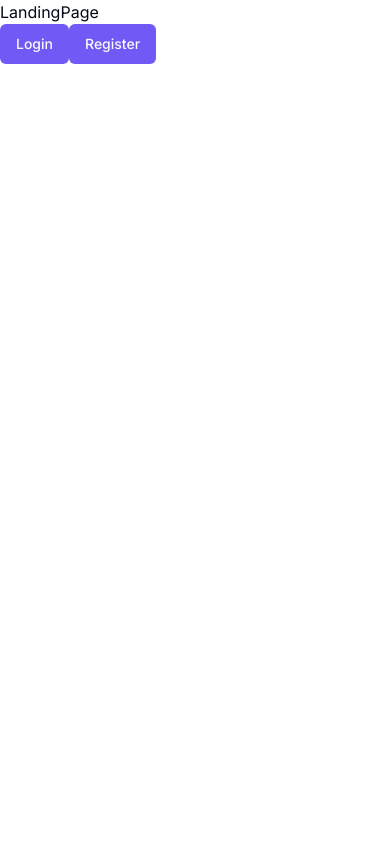
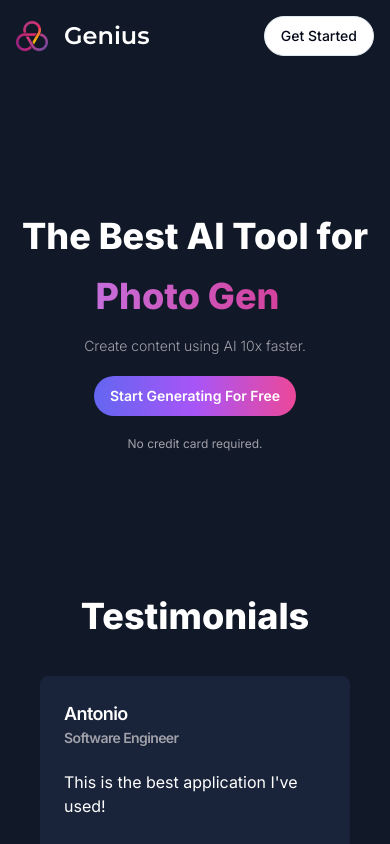
Before and after one commit to kadiraydinli/ai-saas, a Next.js app: page / in a window 390 px wide. Built offline with nearby package versions, Linux system fonts and the light colour scheme; no server answers.

Commit message:
landing page

```diff
--- /dev/null
+++ b/app/(landing)/components/landing-content.tsx
@@ -0,0 +1,59 @@
+"use client";
+
+import { Card, CardContent, CardHeader, CardTitle } from "@/components/ui/card";
+
+const testimonials = [
+    {
+        name: "Antonio",
+        avatar: "A",
+        title: "Software Engineer",
+        description: "This is the best application I've used!"
+    },
+    {
+        name: "Antonio",
+        avatar: "A",
+        title: "Software Engineer",
+        description: "This is the best application I've used!"
+    },
+    {
+        name: "Antonio",
+        avatar: "A",
+        title: "Software Engineer",
+        description: "This is the best application I've used!"
+    },
+    {
+        name: "Antonio",
+        avatar: "A",
+        title: "Software Engineer",
+        description: "This is the best application I've used!"
+    },
+];
+
+const LandingContent = () => {
+    return (
+        <div className="px-10 pb-20">
+            <h2 className="text-center text-4xl text-white font-extrabold mb-10">
+                Testimonials
+            </h2>
+            <div className="grid grid-cols-1 sm:grid-cols-2 md:grid-cols-3 lg:grid-cols-4 gap-4">
+                {testimonials.map((item) =>
+                    <Card key={item.description} className="bg-[#192339] border-none text-white">
+                        <CardHeader>
+                            <CardTitle className="flex items-center gap-x-2">
+                                <div>
+                                    <p className="text-lg">{item.name}</p>
+                                    <p className="text-zinc-400 text-sm">{item.title}</p>
+                                </div>
+                            </CardTitle>
+                            <CardContent className="pt-4 px-0">
+                                {item.description}
+                            </CardContent>
+                        </CardHeader>
+                    </Card>
+                )}
+            </div>
+        </div>
+    )
+}
+
+export default LandingContent;
--- /dev/null
+++ b/app/(landing)/components/landing-hero.tsx
@@ -0,0 +1,51 @@
+"use client";
+
+import Link from "next/link";
+import TypewriterComponent from "typewriter-effect";
+import { useAuth } from "@clerk/nextjs";
+
+import { Button } from "@/components/ui/button";
+
+const LandingHero = () => {
+    const { isSignedIn } = useAuth();
+
+    return (
+        <div className="text-white font-bold py-36 text-center space-y-5">
+            <div className="text-4xl sm:text-5xl md:text-6xl lg:text-7xl space-y-5 font-extrabold">
+                <h1>
+                    The Best AI Tool for
+                </h1>
+                <div className="text-transparent bg-clip-text bg-gradient-to-r from-purple-400 to-pink-600">
+                    <TypewriterComponent
+                        options={{
+                            strings: [
+                                "Chatbot.",
+                                "Photo Generation.",
+                                "Music Generation.",
+                                "Code Generation.",
+                                "Video Generation.",
+                            ],
+                            autoStart: true,
+                            loop: true,
+                        }}
+                    />
+                </div>
+            </div>
+            <div className="text-sm md:text-xl font-light text-zinc-400">
+                Create content using AI 10x faster.
+            </div>
+            <div>
+                <Link href={isSignedIn ? "/dashboard" : "sign-up"}>
+                    <Button variant="premium" className="md:text-lg p-4 md:p-6 rounded-full font-semibold">
+                        Start Generating For Free
+                    </Button>
+                </Link>
+            </div>
+            <div className="text-zinc-400 text-xs md:text-sm font-normal">
+                No credit card required.
+            </div>
+        </div>
+    )
+}
+
+export default LandingHero;
--- /dev/null
+++ b/app/(landing)/components/landing-navbar.tsx
@@ -0,0 +1,44 @@
+"use client";
+
+import { Montserrat } from "next/font/google";
+import Image from "next/image";
+import Link from "next/link";
+import { useAuth } from "@clerk/nextjs";
+
+import { cn } from "@/lib/utils";
+import { Button } from "@/components/ui/button";
+
+const font = Montserrat({
+    weight: "600",
+    subsets: ["latin"],
+});
+
+const LandingNavbar = () => {
+    const { isSignedIn } = useAuth();
+
+    return (
+        <nav className="p-4 bg-transparent flex items-center justify-between">
+            <Link href="/" className="flex items-center">
+                <div className="relative h-8 w-8 mr-4">
+                    <Image
+                        fill
+                        alt="Logo"
+                        src="/logo.png"
+                    />
+                </div>
+                <h1 className={cn("text-2xl font-bold text-white", font.className)}>
+                    Genius
+                </h1>
+            </Link>
+            <div className="flex items-center gap-x-2">
+                <Link href={isSignedIn ? "/dashboard" : "sign-up"}>
+                    <Button variant="outline" className="rounded-full">
+                        Get Started
+                    </Button>
+                </Link>
+            </div>
+        </nav>
+    )
+}
+
+export default LandingNavbar;
--- /dev/null
+++ b/app/(landing)/layout.tsx
@@ -0,0 +1,11 @@
+const LandingLayout = ({ children }: { children: React.ReactNode }) => {
+    return (
+        <main className="h-full bg-[#111827] overflow-auto">
+            <div className="mx-auto max-w-screen-xl h-full w-full">
+                {children}
+            </div>
+        </main>
+    )
+}
+
+export default LandingLayout;
--- a/app/(landing)/page.tsx
+++ b/app/(landing)/page.tsx
@@ -1,19 +1,13 @@
-import Link from "next/link";
-
-import { Button } from "@/components/ui/button";
+import LandingNavbar from "./components/landing-navbar";
+import LandingHero from "./components/landing-hero";
+import LandingContent from "./components/landing-content";
 
 const LandingPage = () => {
 	return (
-		<div>
-			LandingPage
-			<div>
-				<Link href="/sign-in">
-					<Button>Login</Button>
-				</Link>
-				<Link href="/sign-up">
-					<Button>Register</Button>
-				</Link>
-			</div>
+		<div className="h-full">
+			<LandingNavbar />
+			<LandingHero />
+			<LandingContent />
 		</div>
 	);
 };
--- a/package.json
+++ b/package.json
@@ -44,6 +44,7 @@
     "tailwindcss": "3.3.3",
     "tailwindcss-animate": "^1.0.6",
     "typescript": "5.1.6",
+    "typewriter-effect": "^2.20.1",
     "zod": "^3.21.4",
     "zustand": "^4.3.9"
   },
```
Also changed, not shown: 1 other file (tests, documents, lock files or other folders).
